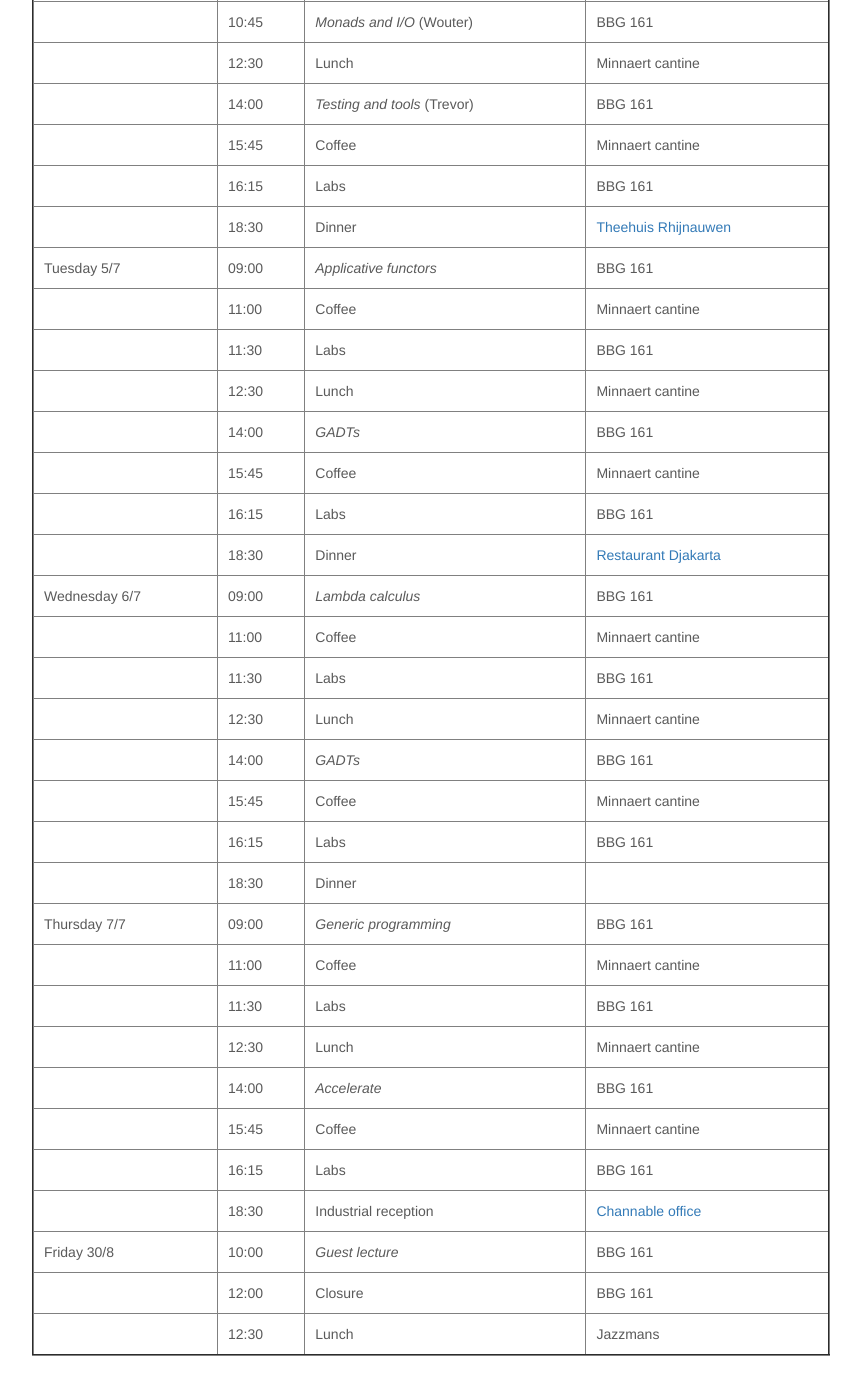
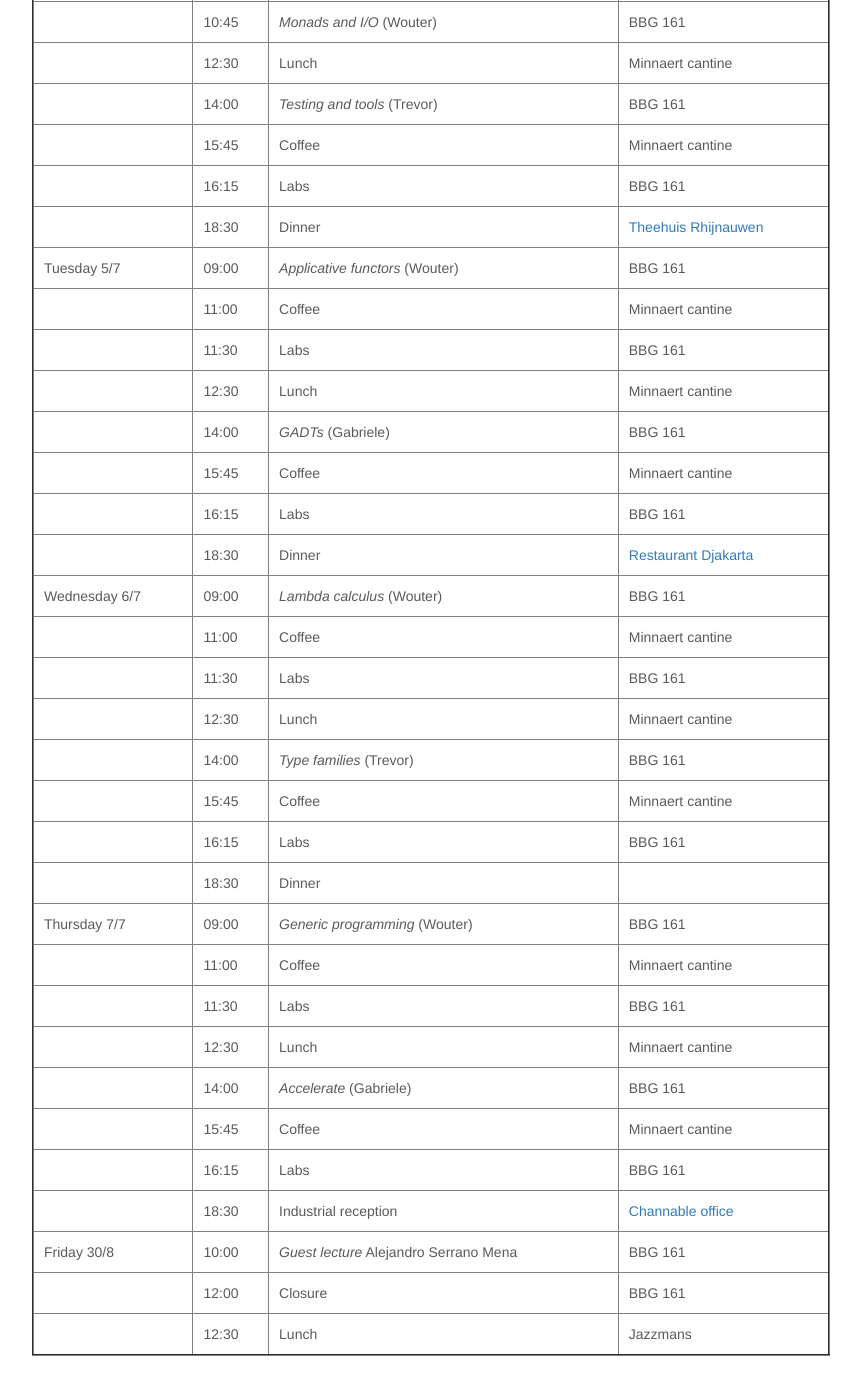
Before and after one commit to uu-afp/uu-afp.github.io, a Jekyll site: the page built from schedule.html, in a window 1280 px wide and 1400 px high, scrolled down 406 px. Shown: the top 1395 px of the window, without its empty margins (209-1070 px from the left). Built offline with Jekyll 4.4.1, drawn with Linux system fonts in a browser that asks for light colours; nearby versions of some CDN libraries.

Commit message:
Added lecturers

```diff
--- a/schedule.html
+++ b/schedule.html
@@ -97,7 +97,7 @@ The schedule may still change.
     <tr>
       <td>Tuesday 5/7</td>
       <td>09:00</td>
-      <td><i>Applicative functors</i></td>
+      <td><i>Applicative functors</i> (Wouter) </td>
       <td>BBG 161</td>
     </tr>
 
@@ -125,7 +125,7 @@ The schedule may still change.
     <tr>
       <td></td>
       <td>14:00</td>
-      <td><i>GADTs</i></td>
+      <td><i>GADTs</i> (Gabriele) </td>
       <td>BBG 161</td>
     </tr>
 
@@ -154,7 +154,7 @@ The schedule may still change.
     <tr>
       <td>Wednesday 6/7</td>
       <td>09:00</td>
-      <td><i>Lambda calculus</i></td>
+      <td><i>Lambda calculus</i> (Wouter) </td>
       <td>BBG 161</td>
     </tr>
 
@@ -182,7 +182,7 @@ The schedule may still change.
     <tr>
       <td></td>
       <td>14:00</td>
-      <td><i>GADTs</i></td>
+      <td><i>Type families</i> (Trevor)</td>
       <td>BBG 161</td>
     </tr>
 
@@ -210,7 +210,7 @@ The schedule may still change.
     <tr>
       <td>Thursday 7/7</td>
       <td>09:00</td>
-      <td><i>Generic programming</i></td>
+      <td><i>Generic programming</i> (Wouter)</td>
       <td>BBG 161</td>
     </tr>
 
@@ -238,7 +238,7 @@ The schedule may still change.
     <tr>
       <td></td>
       <td>14:00</td>
-      <td><i>Accelerate</i></td>
+      <td><i>Accelerate</i> (Gabriele) </td>
       <td>BBG 161</td>
     </tr>
 
@@ -266,7 +266,7 @@ The schedule may still change.
     <tr>
       <td>Friday 30/8</td>
       <td>10:00</td>
-      <td><i>Guest lecture</i></td>
+      <td><i>Guest lecture</i> Alejandro Serrano Mena</td>
       <td>BBG 161</td>
     </tr>
 
```
